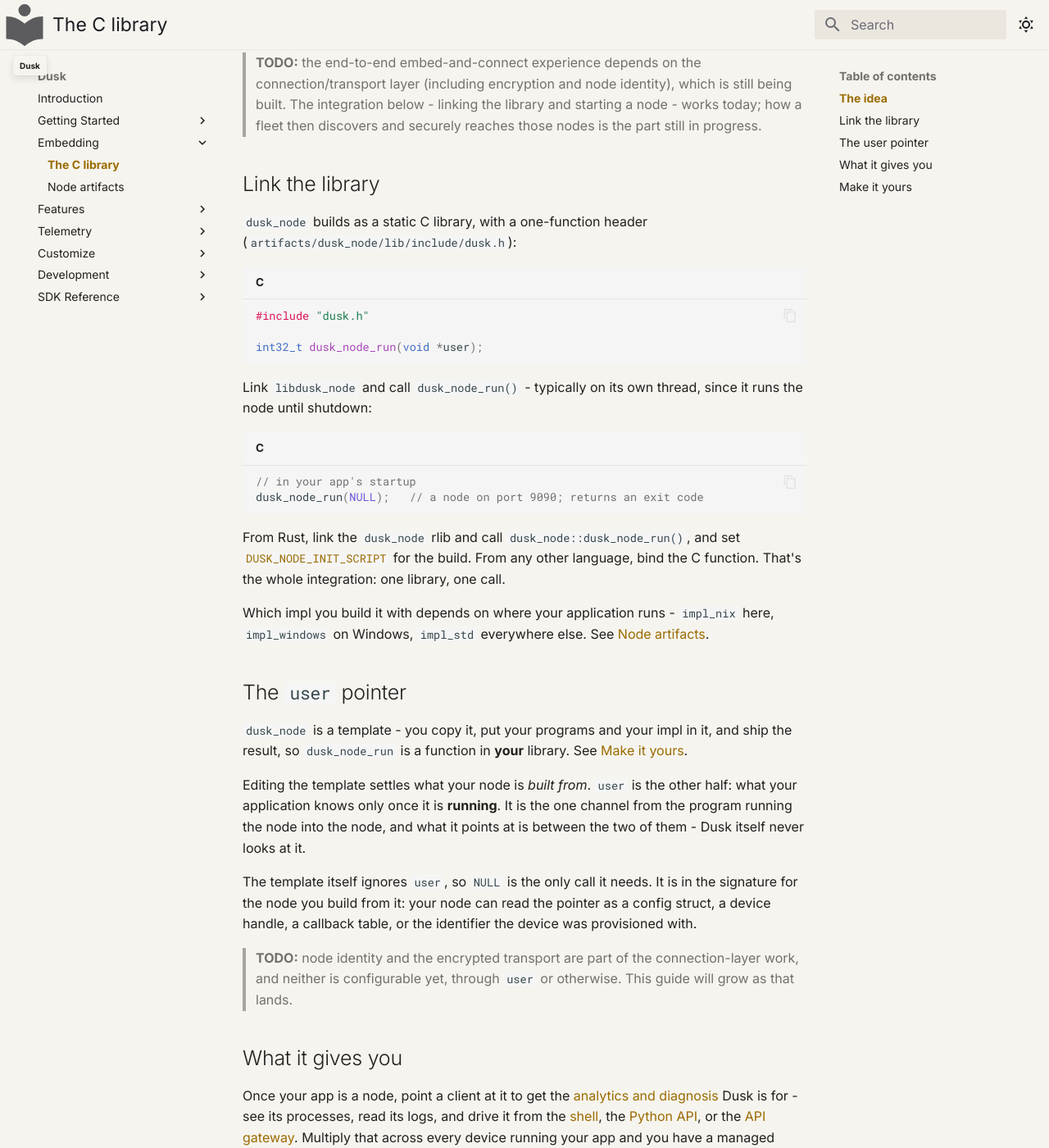
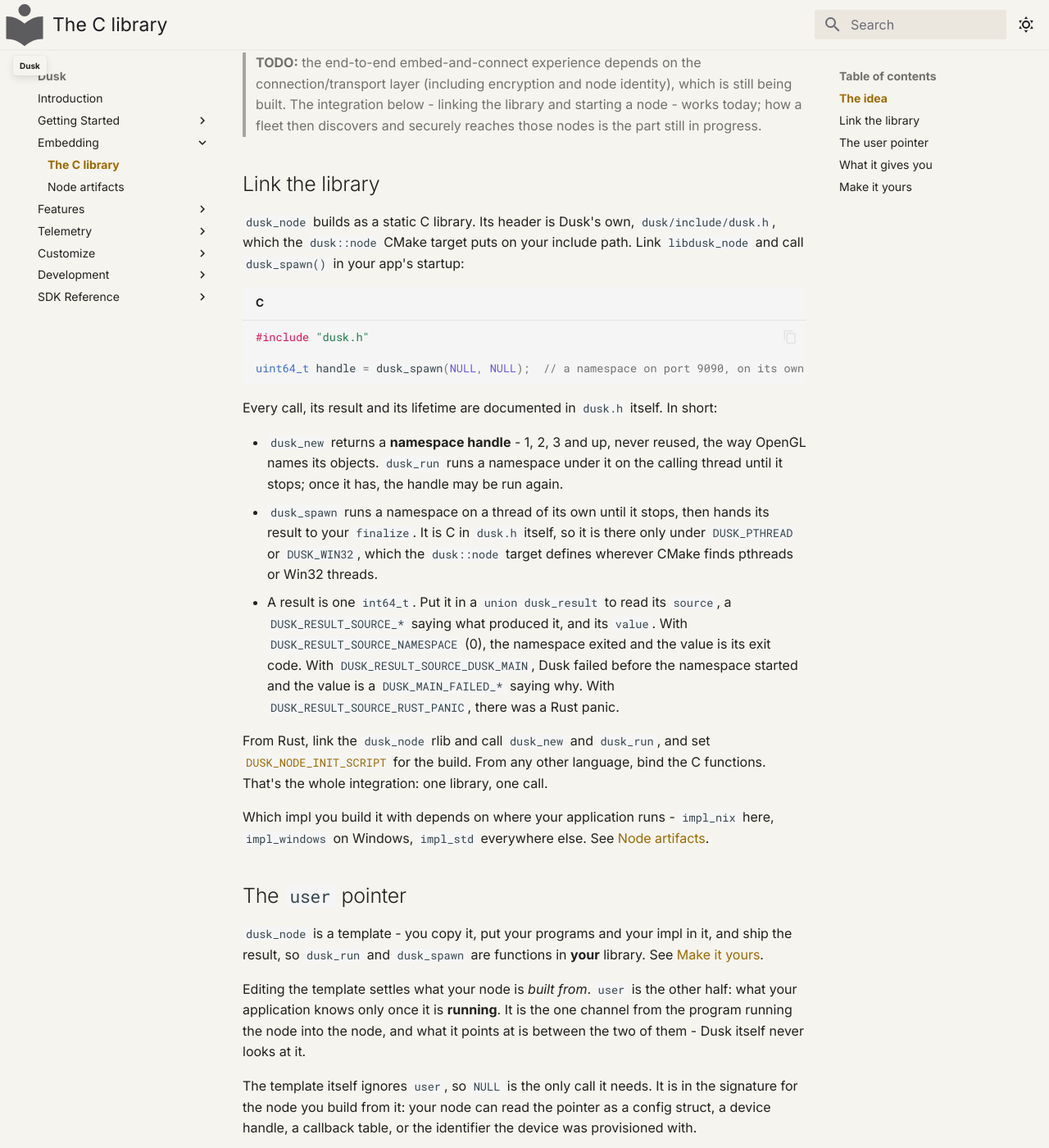
Before and after one commit to tomerze/dusk, an MkDocs documentation site: the page built from docs/docs/getting-started/guides/embed.md, in a window 1280 px wide and 1400 px high, scrolled down 376 px. Shown: the whole window at 82% size. Built offline with MkDocs 1.6.1 and Material for MkDocs 9.7.7, drawn with Linux system fonts in a browser that asks for light colours; comment, search, counter and statistics services are not loaded; some of the changed text lies outside the part shown.

Commit message:
Update docs for the C API in dusk_core

````diff
--- a/docs/docs/getting-started/guides/embed.md
+++ b/docs/docs/getting-started/guides/embed.md
@@ -18,27 +18,36 @@
 
 ## Link the library
 
-`dusk_node` builds as a static C library, with a one-function
-header (`artifacts/dusk_node/lib/include/dusk.h`):
+`dusk_node` builds as a static C library. Its header is Dusk's own,
+`dusk/include/dusk.h`, which the `dusk::node` CMake target puts on your include
+path. Link `libdusk_node` and call `dusk_spawn()` in your app's startup:
 
 ```c
 #include "dusk.h"
 
-int32_t dusk_node_run(void *user);
+uint64_t handle = dusk_spawn(NULL, NULL);  // a namespace on port 9090, on its own thread
 ```
 
-Link `libdusk_node` and call `dusk_node_run()` - typically on its own thread,
-since it runs the node until shutdown:
+Every call, its result and its lifetime are documented in `dusk.h` itself. In
+short:
 
-```c
-// in your app's startup
-dusk_node_run(NULL);   // a node on port 9090; returns an exit code
-```
+- `dusk_new` returns a **namespace handle** - 1, 2, 3 and up, never reused, the
+  way OpenGL names its objects. `dusk_run` runs a namespace under it on the
+  calling thread until it stops; once it has, the handle may be run again.
+- `dusk_spawn` runs a namespace on a thread of its own until it stops, then hands
+  its result to your `finalize`. It is C in `dusk.h` itself, so it is there only
+  under `DUSK_PTHREAD` or `DUSK_WIN32`, which the `dusk::node` target defines
+  wherever CMake finds pthreads or Win32 threads.
+- A result is one `int64_t`. Put it in a `union dusk_result` to read its
+  `source`, a `DUSK_RESULT_SOURCE_*` saying what produced it, and its `value`.
+  With `DUSK_RESULT_SOURCE_NAMESPACE` (0), the namespace exited and the value is
+  its exit code. With `DUSK_RESULT_SOURCE_DUSK_MAIN`, Dusk failed before the
+  namespace started and the value is a `DUSK_MAIN_FAILED_*` saying why. With
+  `DUSK_RESULT_SOURCE_RUST_PANIC`, there was a Rust panic.
 
-From Rust, link the `dusk_node` rlib and call
-`dusk_node::dusk_node_run()`, and set
+From Rust, link the `dusk_node` rlib and call `dusk_new` and `dusk_run`, and set
 [`DUSK_NODE_INIT_SCRIPT`](../../embedding/node-artifacts.md#building-with-cargo)
-for the build. From any other language, bind the C function.
+for the build. From any other language, bind the C functions.
 That's the whole integration: one library, one call.
 
 Which impl you build it with depends on where your application runs - `impl_nix`
@@ -48,7 +57,8 @@
 ## The `user` pointer
 
 `dusk_node` is a template - you copy it, put your programs and your impl in it,
-and ship the result, so `dusk_node_run` is a function in **your** library. See
+and ship the result, so `dusk_run` and `dusk_spawn` are functions in **your**
+library. See
 [Make it yours](#make-it-yours).
 
 Editing the template settles what your node is *built from*. `user` is the other
@@ -60,6 +70,11 @@
 the signature for the node you build from it: your node can read the pointer as a
 config struct, a device handle, a callback table, or the identifier the device was
 provisioned with.
+
+`dusk_spawn` takes `user` over, with a `finalize` callback: Dusk calls
+`finalize(user, result)` once the namespace has stopped - even if its thread
+never starts - so a spawned namespace frees what you gave it and tells you how it
+ended.
 
 > **TODO:** node identity and the encrypted transport are part of the
 > connection-layer work, and neither is configurable yet, through `user` or
````
Also changed, not shown: docs/docs/embedding/node-artifacts.md (+8 -14 lines), docs/docs/getting-started/guides/run-a-node.md (+1 -1 lines).
